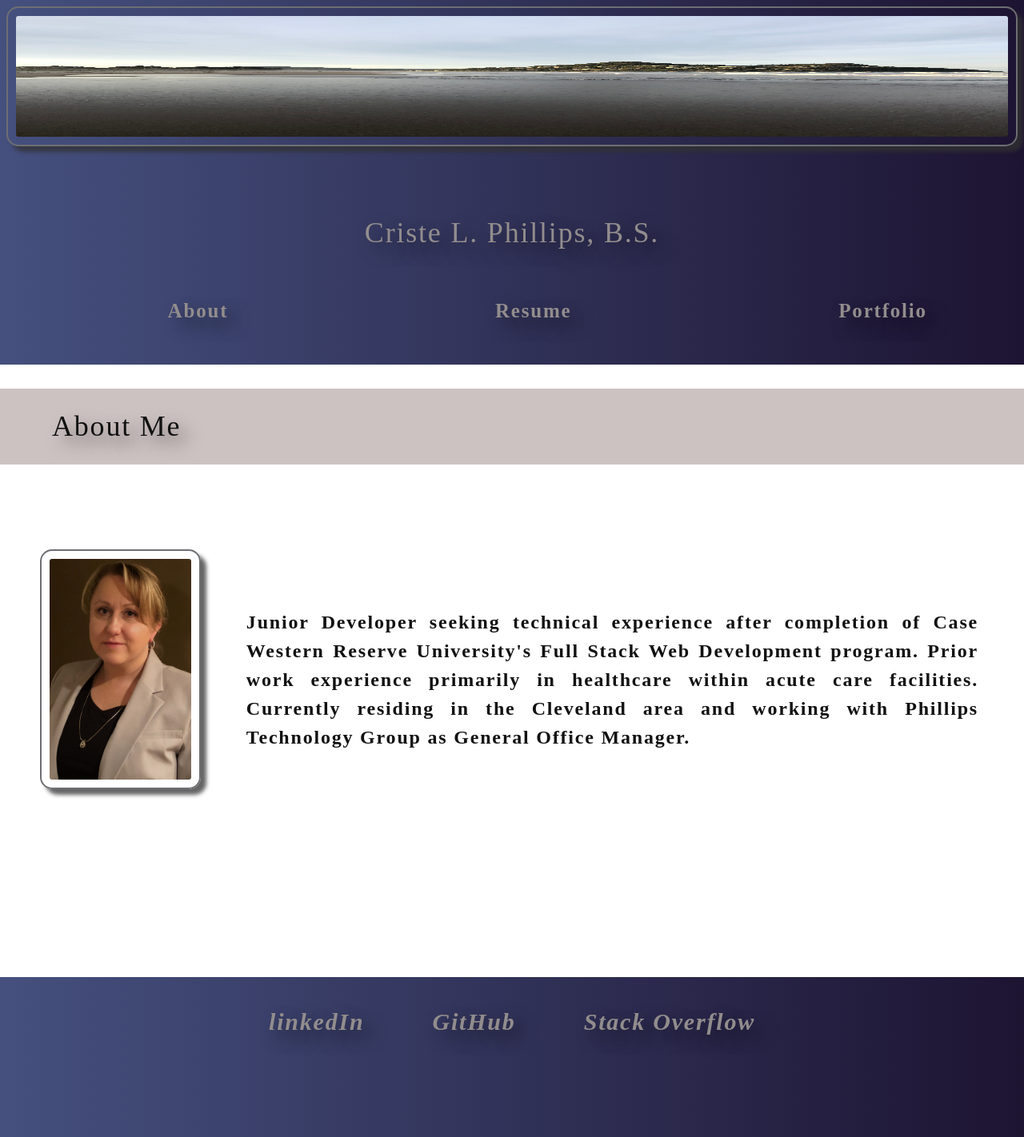
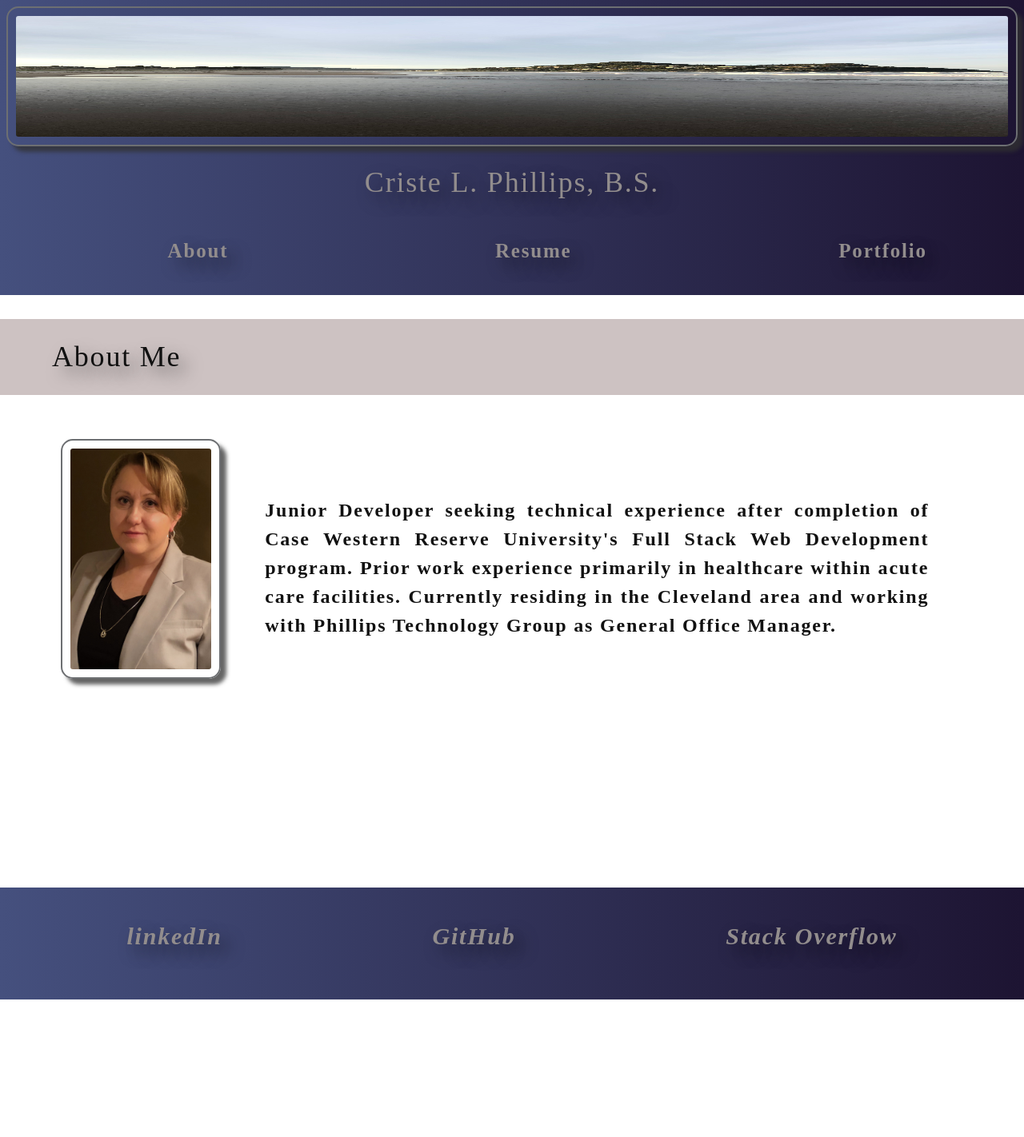
Before and after one commit to cphill11/react-portfolio, a React (Create React App) app: page / in a window 1280 px wide. Shown: the whole page at 80% size. After the commit the page ends 1250 px from the top, so only its background shows below. Built offline with nearby package versions, Linux system fonts and the light colour scheme.

Commit message:
resume page css adjusted

```diff
--- a/src/components/Resume.js
+++ b/src/components/Resume.js
@@ -18,10 +18,9 @@ function Resume() {
           <li>Group Projects: Front-End and Full Stack</li>
         </ul>
       </div>
-      <div>
+      <div id="pdf">
         <a
           href={pdf}
-          id="pdf"
           className="my-4"
           target="_blank"
           rel="noreferrer"
--- a/src/index.css
+++ b/src/index.css
@@ -63,7 +63,7 @@ h2 {
   text-align: center;
   color: var(--primary-color);
   margin-bottom: 0;
-  margin-top: 6%;
+  margin-top: 1%;
 }
 
 h3 {
@@ -114,7 +114,7 @@ header ul {
   align-items: center;
   flex-direction: row;
   justify-content: space-between;
-  padding: 15px 8% 15px 15%;
+  padding: 3px 8% 3px 15%;
 }
 
 header li a {
@@ -162,8 +162,7 @@ button[disabled] {
   display: flex;
   justify-content: space-between;
   align-items: stretch;
-  padding-top: 6%;
-  padding-bottom: 10%;
+  padding: 2% 5% 12% 2%;
 }
 
 #contact-form {
@@ -172,6 +171,7 @@ button[disabled] {
 #summary {
   height: 375px;
   padding: 2.5%;
+  display: flex;
 }
 
 #skillset {
@@ -182,12 +182,14 @@ button[disabled] {
   font-size: 30px;
   color: #676363;
   text-shadow: 10px 10px 20px rgba(0, 0, 0, 0.5);
+  margin-bottom: 10px;
 }
 
 #pdf {
   font-size: 30px;
   color: #302e2e;
   text-shadow: 10px 10px 20px rgba(0, 0, 0, 0.5);
+  padding: 0px 0px 40px 50px;
 }
 
 #pdf:hover {
@@ -304,9 +306,7 @@ footer {
   position: fixed;
   position: absolute;
   width: 100%;
-  /* margin: 0 0 0 0; */
-  margin-top: auto;
-  height: 200px;
+  height: 140px;
 }
 
 footer section {
@@ -315,13 +315,13 @@ footer section {
   align-items: center;
   justify-content: space-between;
   flex-direction: row;
-  padding: 25px 25% 25px 25%;
-  margin: 0;
+  padding: 10px 10% 0px 10%;
 }
 
-footer li a {
+footer li {
   display: inline;
-  padding: 12px;
+  margin: 15px;
+  padding: 5px;
 }
 
 .container {
```
